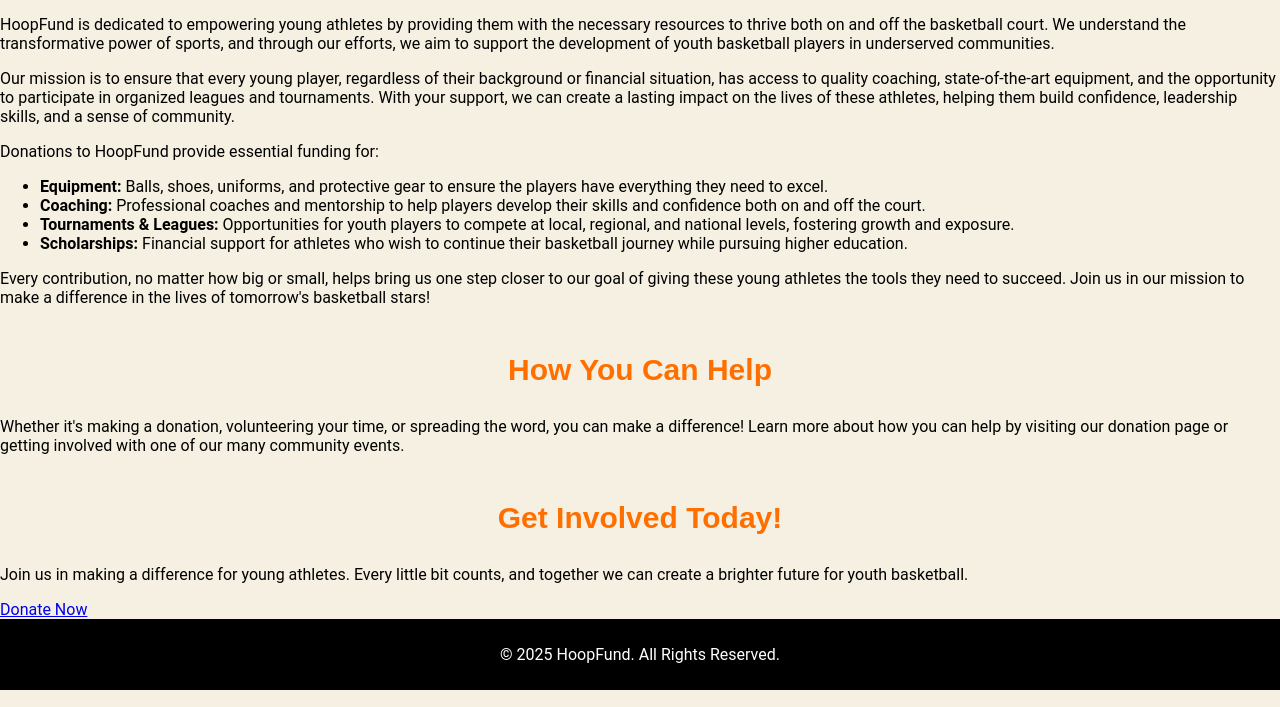
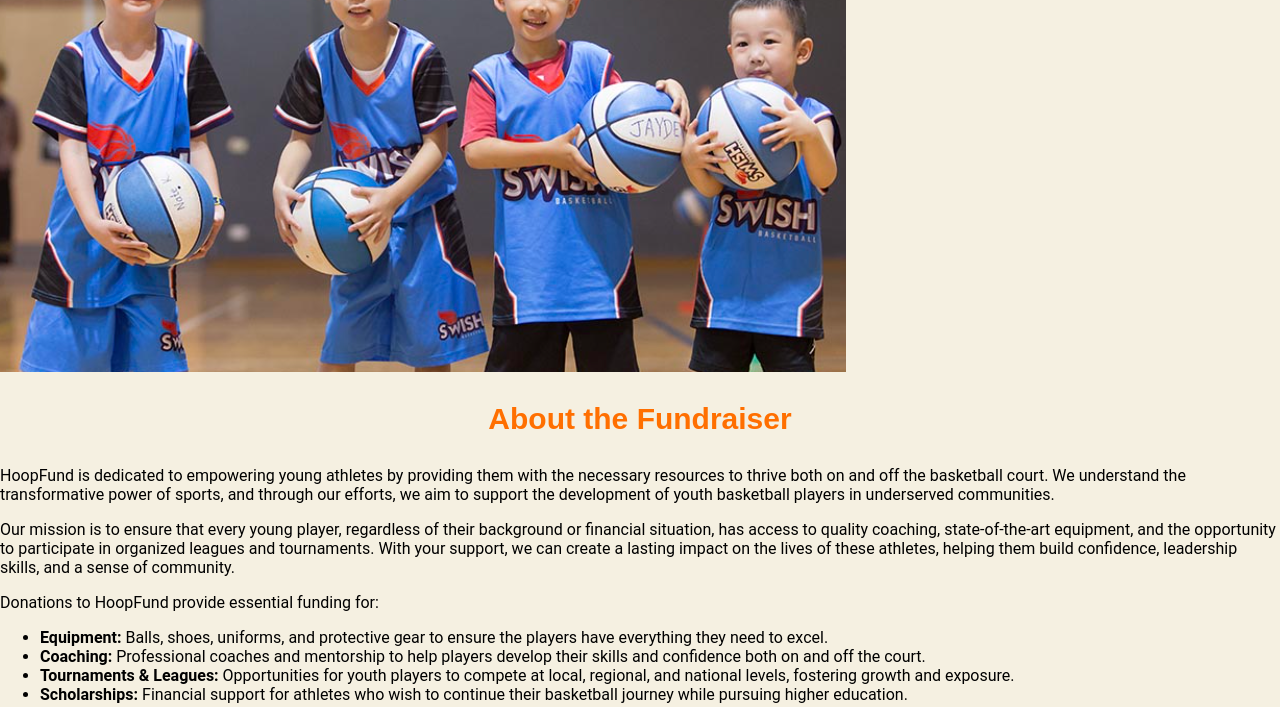
Before and after one commit to bergj21/cs20-midterm-project, a plain HTML site: page index.html in a window 1280 px wide. Shown: the part 393-1100 px from the top of the page. Drawn offline with Linux system fonts and the light colour scheme.

Commit message:
Updated index.html
put image in

```diff
--- a/index.html
+++ b/index.html
@@ -48,7 +48,7 @@
 
 
     <div class="image-container">
-      <img src="images/homePage.webp" alt="Youth Basketball Fundraiser" />
+      <img src="images/Youth.jpg" alt="Youth Basketball Fundraiser" />
     </div>
 
 
```
